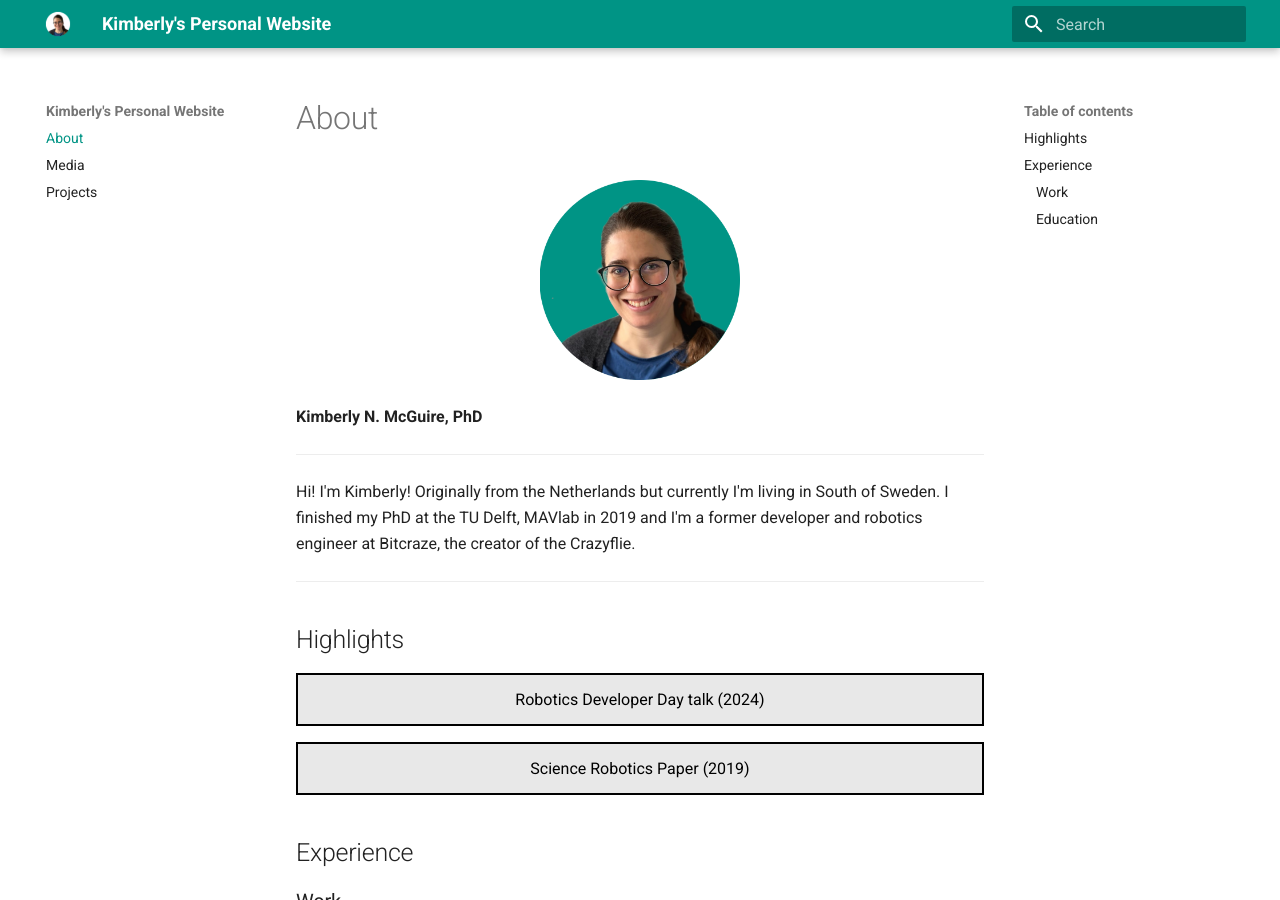
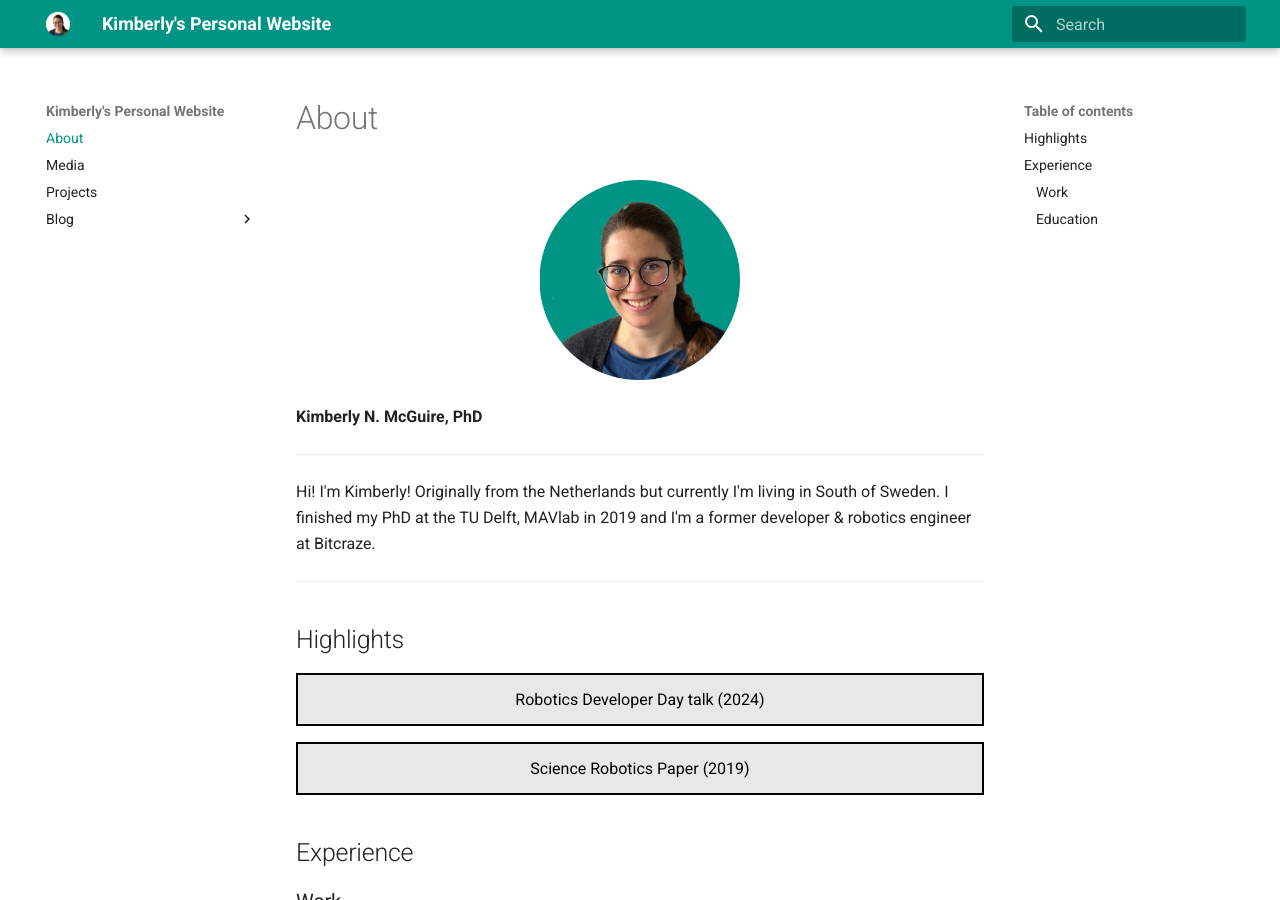
Before and after one commit to knmcguire/knmcguire.github.io, an MkDocs documentation site: the page built from docs/index.md, in a window 1280 px wide and 900 px high. Built offline with MkDocs 1.6.1 and Material for MkDocs 9.7.7, drawn with Linux system fonts in a browser that asks for light colours; emoji names are drawn with the system emoji font.

Commit message:
start blog

```diff
--- a/docs/index.md
+++ b/docs/index.md
@@ -14,7 +14,7 @@
 
 
 
-Hi! I'm Kimberly! Originally from the Netherlands but currently I'm living in South of Sweden.  I finished my PhD at the TU Delft, MAVlab in 2019 and I'm a former developer and robotics engineer at Bitcraze, the creator of the Crazyflie.
+Hi! I'm Kimberly! Originally from the Netherlands but currently I'm living in South of Sweden.  I finished my PhD at the TU Delft, MAVlab in 2019 and I'm a former developer & robotics engineer at Bitcraze.
 
 ___
 
--- a/mkdocs.yml
+++ b/mkdocs.yml
@@ -8,6 +8,10 @@
   palette:
     primary: teal
     accent: green
+
+plugins:
+  - search
+  - blog
 
 site_dir: _site
 
```
Also changed, not shown: docs/blog/index.md (added, +1 -0 lines).
